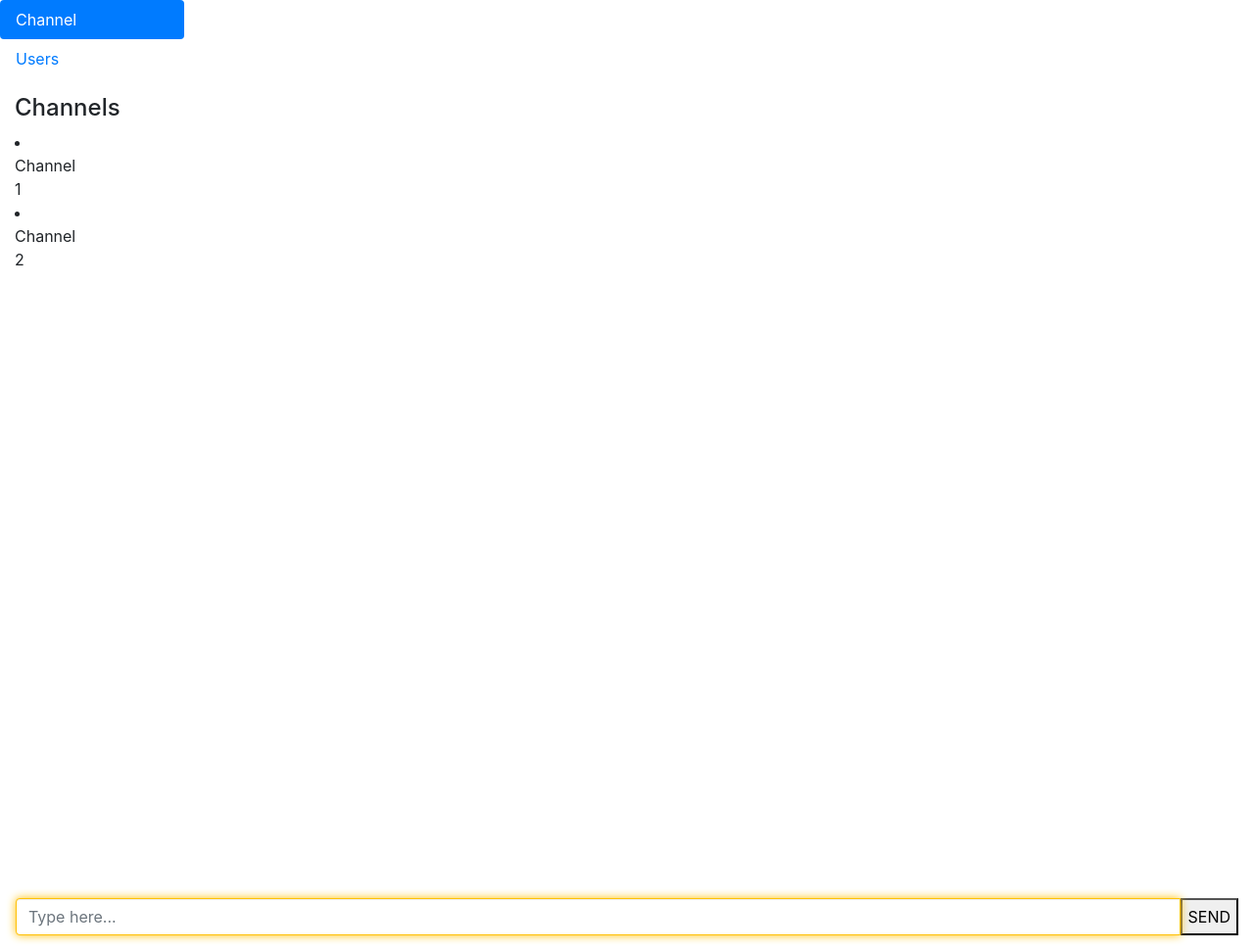
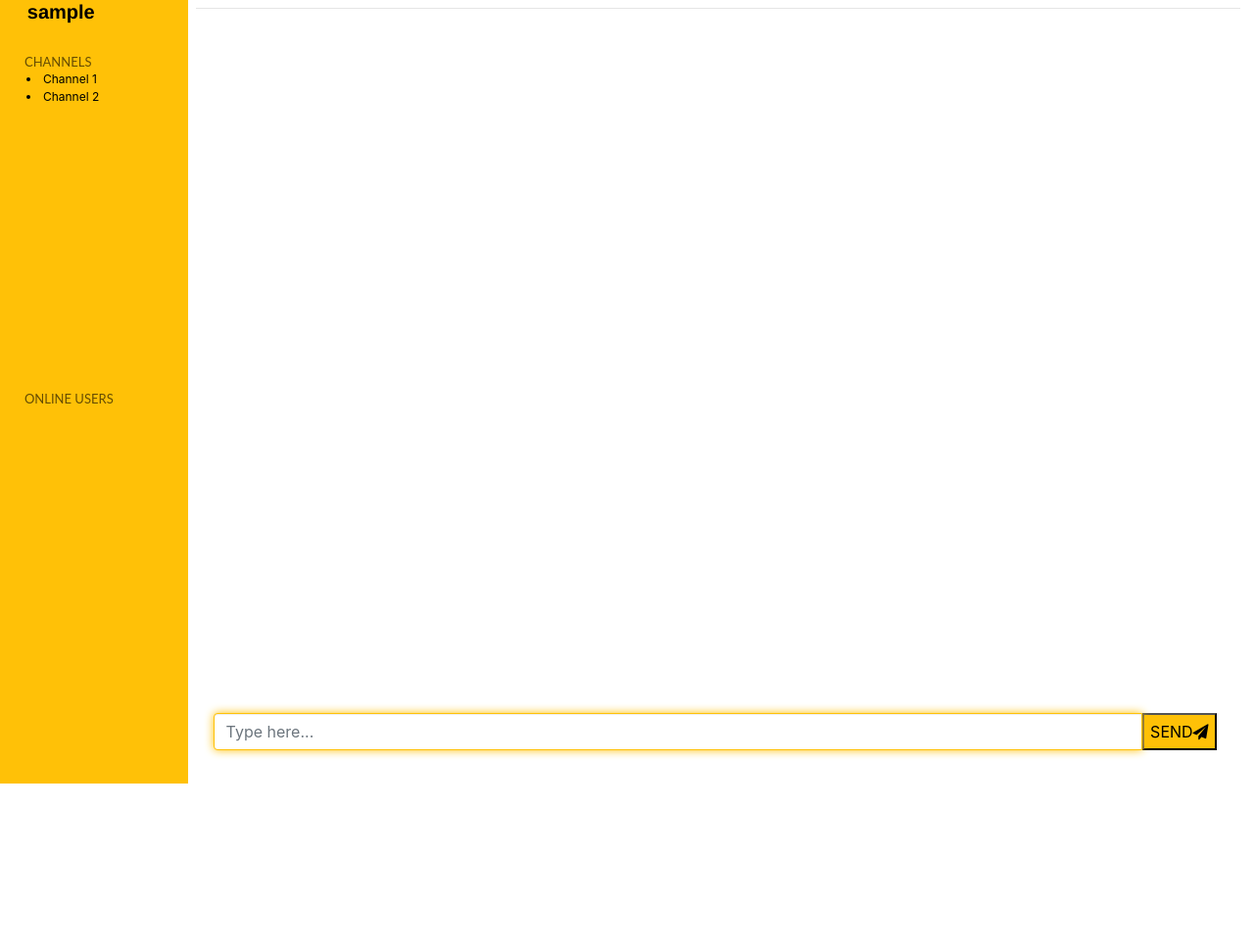
Before and after one commit to bjtulinl/time-to-talk, a Flask app: page /chat in a window 1280 px wide. Shown: the whole page at 98% size. After the commit the page ends 800 px from the top, so only its background shows below. Run offline with Flask 2, Linux system fonts and the light colour scheme; the visitor is signed in with stand-in values (Sample User, id 1); data comes from the database, SQL or seed files in the repository; some libraries are stand-ins or nearby versions.

Commit message:
- Add chat page styles - Todo: add login and logout

```diff
--- a/static/scripts/socketio.js
+++ b/static/scripts/socketio.js
@@ -12,8 +12,9 @@
         const br = document.createElement('br');
         if (data.msg) {
             if (typeof data.username === "undefined") {
-                p.setAttribute("class", "system-msg");
-                p.innerHTML = data.msg
+                // p.setAttribute("class", "system-msg");
+                // p.innerHTML = data.msg
+                document.getElementById('channel-title').innerText = data.msg;
             }
             else {
                 span_username.innerHTML = data.username;
@@ -29,9 +30,10 @@
                     span_username.setAttribute("class","other-username")
                 }
                 p.innerHTML = span_username.outerHTML + br.outerHTML + data.msg + br.outerHTML + String.fromCodePoint(emoji_dict[data.sentiment]) + String(' ')+span_timestamp.outerHTML;
+                document.querySelector('#display-message-section').append(p);
+                scrollDownChatWindow()
             }
-            document.querySelector('#display-message-section').append(p);
-            scrollDownChatWindow()
+
         }
     });
 
@@ -40,7 +42,7 @@
         let current_list = d[current_channel]
         let numbers_string = '';
         for (var i = 0; i < current_list.length; i++){
-            numbers_string = numbers_string + '<p>' + current_list[i].toString()  +'</p>';
+            numbers_string = numbers_string + '<li>' + current_list[i].toString()  +'</li>';
         };
         $('#current_users').html(numbers_string);
     });
--- a/static/styles/chat_style.css
+++ b/static/styles/chat_style.css
@@ -1,35 +1,184 @@
-.wrapper {
-    display: flex;
+body,html{
+    height: 100%;
+    width: 100%;
+    background:
+    linear-gradient(
+      rgba(99, 74, 96, 0.9),
+      rgba(84, 63, 82, 0.9)
+
+    );
+    background-size: cover;
 }
 
-#myTabContent {
-    width: 20px;
+#square {
+    position: relative;
+    width: 100%;
+    height: 100%;
+    display: block;
+    margin: auto;
+    background: white;
+    z-index: 1;
 }
 
-#main-section {
-    overflow: hidden; /* Makee this div contain its floated children */
-    width: 100%;
+#leftSquare {
+    width: 15%;
+    height: 100%;
+    position: relative;
+    top: 0%;
+    left: 0%;
+    background: #ffc107;
+    background-size: cover;
+    border-radius: 0%;
+    z-index: 1;
 }
 
-#channel {
+#header {
+    width: 85%;
+    display: block;
+    margin:  auto;
+    height: 5%;
+    position: absolute;
+    top: 0%;
+    left: 15%;
+    background:none;
+    background-size: cover;
+    border-radius: 0%;
+    z-index: 1;
+}
+
+.title{
+    position: absolute;
+    color: black;
+    font-family: "Lucinda Grande", "Lucinda Sans Unicode", Helvetica, Arial, Verdana, sans-serif;
+    font-size: 20px;
+    font-weight: 800;
+    padding-left: 10%;
+    text-align: left;
+    z-index: 3;
+}
+
+#channel-title{
+    color: #656d78;
+    font-size:0.9em;;
+    padding-left: 3%;
+    text-align: left;
+    z-index: 3;
+}
+
+#channels{
+  position: absolute;
+  left: 13%;
+  top: 7%;
+  color: black;
+  font-family:"lato";
+  font-size: 13px;
+  opacity: 0.6;
+  font-weight: 400;
+  text-align: center;
+  z-index: 3;
+}
+
+#channel-list {
+    position: absolute;
+    left: 14%;
+    top: 9%;
+    color: black;
+    font-size: 12px;
     cursor: pointer;
 }
 
-#rightside-pannel {
-    overflow: hidden; /* Make this div take up the rest of the horizontal space, and no more */
+
+.bottom-header-line{
+  margin-left: 8px;
+  width: 98%;
+  margin-top: 0;
+
+}
+
+#messages{
+  position: absolute;
+  left: 13%;
+  top: 50%;
+  color: black;
+  font-family:"lato";
+  font-size: 13px;
+  opacity: 0.6;
+  font-weight: 400;
+  text-align: center;
+  z-index: 3;
+}
+
+#current_users {
+    position: absolute;
+    left: 14%;
+    top: 52%;
+    color: black;
+    font-size: 12px;
+    z-index: 3;
+}
+
+#message-area{
+
+  position: absolute;
+  background: none;
+  width: 70%;
+  right: 2%;
+  top: 18%;
+  display: block;
+  margin:  auto;
+
 }
 
 #display-message-section {
-    margin-top: 5em;
-    min-height: 70vh;
-    max-height: 70vh;
+    position: absolute;
+    width: 85%;
+    top: 5%;
+    left: 15%;
+    height: 80%;
     overflow-y: scroll; /*Make  this section scrolable */
 }
 
+.search-bottom{
+    position: absolute;
+    display: block;
+    margin: auto;
+    left: 17%;
+    bottom: 3%;
+    height: 5%;
+    width: 80%;
+    font-weight: 100;
+    padding-left: 28px;
+    font-family:"lato";
+    font-size: 12px;
+    opacity: 0.6;
+    color: #2C2D30;
+}
+
 #input-area {
-    padding-left: 1em;
-    padding-right: 1em;
-    bottom: 0;
+    position: absolute;
+    left: 17%;
+    bottom: 3%;
+    height: 4%;
+    width: 80%;
+}
+
+#send_message {
+    background: #ffc107;
+}
+
+
+#line-bottom{
+   position: absolute;
+  display: block;
+  margin: auto;
+  bottom: 3.1%;
+  left: 30.75%;
+  opacity: 0.1;
+  font-family:"lato";
+  font-size: 22px;
+  opacity: 0.3;
+  font-weight: 100;
+  color: #2C2D30;
 }
 
 input[type=text]:focus{
@@ -50,7 +199,7 @@
     border-color: grey;
     border-width: 0.5px;
     border-style: solid;
-    background-color: #C2DBFB;
+    background-color: khaki;
     /* animation */
     animation-name: fadeIn;
     animation-duration: 0.75s;
--- a/templates/chat.html
+++ b/templates/chat.html
@@ -4,79 +4,65 @@
         <meta charset="UTF-8">
         <title>Title</title>
 
-        <link rel="stylesheet" href="https://stackpath.bootstrapcdn.com/bootstrap/4.1.3/css/bootstrap.min.css" integrity="sha384-MCw98/SFnGE8fJT3GXwEOngsV7Zt27NXFoaoApmYm81iuXoPkFOJwJ8ERdknLPMO" crossorigin="anonymous">
+        <link rel="stylesheet" href="https://maxcdn.bootstrapcdn.com/bootstrap/4.4.1/css/bootstrap.min.css">
+        <link rel="stylesheet" href="https://cdnjs.cloudflare.com/ajax/libs/font-awesome/4.7.0/css/font-awesome.min.css">
         <link rel="stylesheet" type="text/css" href="{{ url_for('static', filename='styles/chat_style.css') }}">
     </head>
     <body>
-    <!-- Navigation bar -->
-        <div class="wrapper">
-<!--            <nav class="navbar navbar-expand-sm navbar-light fixed-top" style="background-color: lightgreen" role="navigation">-->
-<!--                <div class="container-fluid">-->
-<!--                <div class="navbar-header">-->
-<!--                    <a class="navbar-brand" href="#">Time to talk</a>-->
-<!--                </div>-->
-<!--                </div>-->
-<!--            </nav>-->
-            <div id="main-section">
-                <div class="row">
-                <div id="left" class="col-md-2 mb-3">
-                    <ul class="nav nav-pills flex-column" id="myTab" role="tablist">
-                        <li class="nav-item">
-                            <a class="nav-link active" id="channel-tab" data-toggle="tab" href="#channel" role="tab" aria-controls="channel" aria-selected="true">Channel</a>
-                        </li>
-                        <li class="nav-item">
-                            <a class="nav-link" id="users-tab" data-toggle="tab" href="#users" role="tab" aria-controls="users" aria-selected="false">Users</a>
-                        </li>
-                    </ul>
+
+        <div class="animated slideInLeft" id="square">
+            <div class="animated bounceInUp" id="leftSquare">
+                <div>
+                    <div class="col-lg-8">
+                        <h1 class="title">{{ username }}</h1>
                     </div>
                 </div>
-                <div class="col-md-10">
-                    <div class="tab-content" id="myTabContent">
-                        <div class="tab-pane fade show active" id="channel" role="tabpanel" aria-labelledby="channel-tab">
-                            <h4>Channels</h4>
+                <div>
+                    <h2 id="channels">CHANNELS</h2>
+                    <div id="channel-list">
                         {% for room in f_channels %}
                             <li id="{{ room|title }}" class="select-room cursor-pointer">{{ room|title }}</li>
                         {% endfor %}
                     </div>
-                        <div class="tab-pane fade" id="users" role="tabpanel" aria-labelledby="users-tab">
-                            <h2>Users</h2>
+                </div>
+                <div id="row">
+                    <h2 id="messages">ONLINE USERS </h2>
                     <div id="current_users">
-
                     </div>
                 </div>
             </div>
-                    <!-- /.col-md-8 -->
+
+            <div class="animated bounceInDown" id="header">
+                <h2 id="channel-title">
+
+                </h2>
+                <hr class="bottom-header-line" />
             </div>
 
-                <!-- Message area -->
-                <div id="rightside-pannel">
-                    <!-- Display message -->
              <div id="display-message-section">
+
              </div>
-                    <!-- Input message -->
+
             <div id="input-area" class="input-group mb-3">
                 <input type="text" id="user_message" class="form-control" placeholder="Type here..." autocomplete="off">
-                        <button type="button" id="send_message">SEND<i class="far fa-paper-plane"></i></button>
+                <button type="button" id="send_message">SEND<i class="fa fa-paper-plane" aria-hidden="true"></i></button>
             </div>
         </div>
-            </div>
-        </div>
+
 
         <script type="text/javascript">
             const username = `{{ username }}`;
         </script>
 
-        <script src="https://code.jquery.com/jquery-3.4.1.min.js" integrity="sha256-CSXorXvZcTkaix6Yvo6HppcZGetbYMGWSFlBw8HfCJo=" crossorigin="anonymous"></script>
+        <script src="https://ajax.googleapis.com/ajax/libs/jquery/3.4.1/jquery.min.js"></script>
+        <script src="https://cdnjs.cloudflare.com/ajax/libs/popper.js/1.16.0/umd/popper.min.js"></script>
+        <script src="https://maxcdn.bootstrapcdn.com/bootstrap/4.4.1/js/bootstrap.min.js"></script>
 
-        <script src="https://stackpath.bootstrapcdn.com/bootstrap/4.1.3/js/bootstrap.min.js" integrity="sha384-ChfqqxuZUCnJSK3+MXmPNIyE6ZbWh2IMqE241rYiqJxyMiZ6OW/JmZQ5stwEULTy" crossorigin="anonymous"></script>
         <script src="//cdnjs.cloudflare.com/ajax/libs/socket.io/2.2.0/socket.io.js"></script>
 
         <script src="{{ url_for('static', filename='scripts/socketio.js')}}"></script>
 
         <script src="{{ url_for('static', filename='scripts/chat_page.js')}}"></script>
 
-        <script defer src="https://use.fontawesome.com/releases/v5.0.13/js/solid.js" integrity="sha384-tzzSw1/Vo+0N5UhStP3bvwWPq+uvzCMfrN1fEFe+xBmv1C/AtVX5K0uZtmcHitFZ" crossorigin="anonymous"></script>
-        <script defer src="https://use.fontawesome.com/releases/v5.0.13/js/fontawesome.js" integrity="sha384-6OIrr52G08NpOFSZdxxz1xdNSndlD4vdcf/q2myIUVO0VsqaGHJsB0RaBE01VTOY" crossorigin="anonymous"></script>
-
     </body>
 </html>
```
Lines whose indentation alone changed are shown as unchanged.
